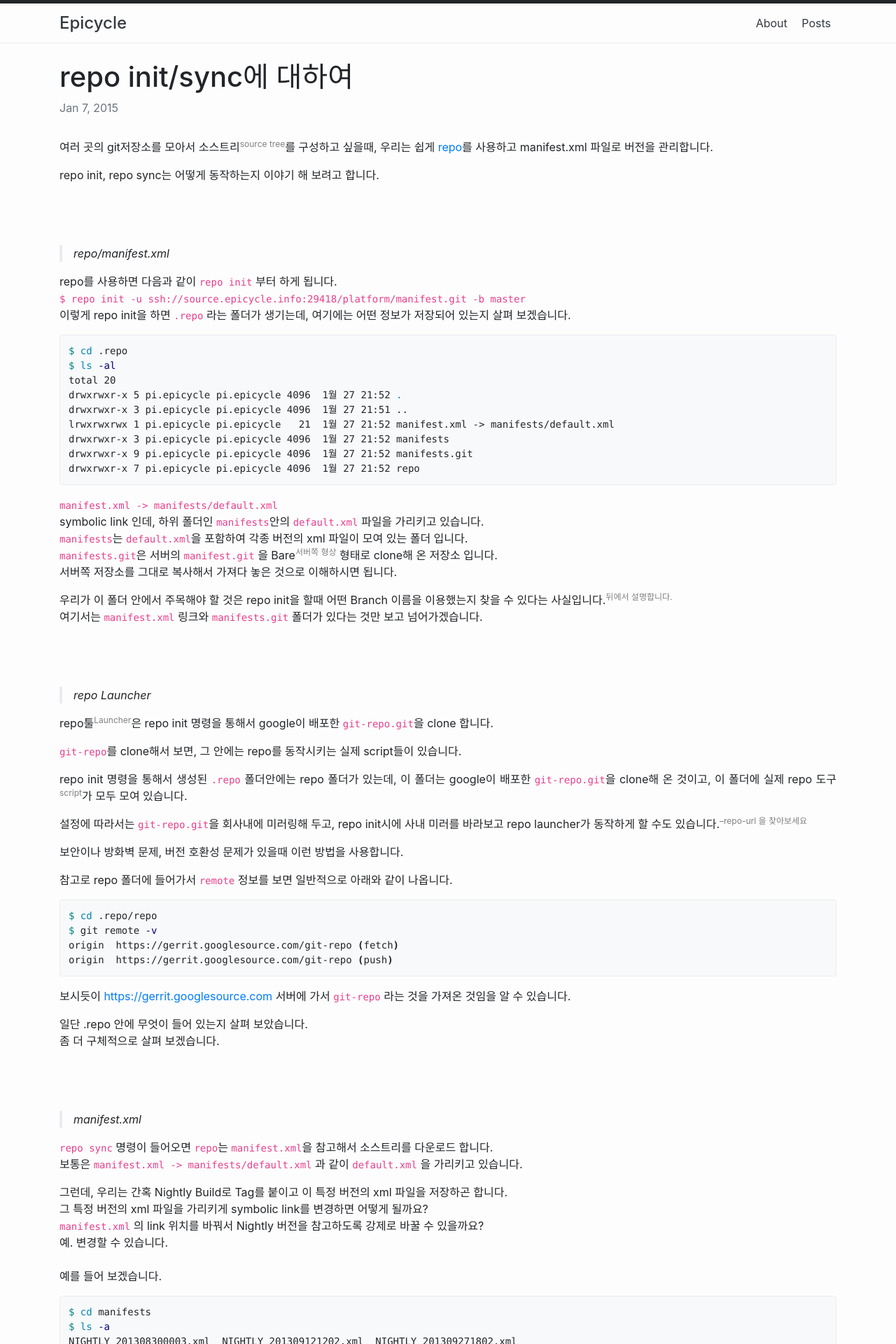
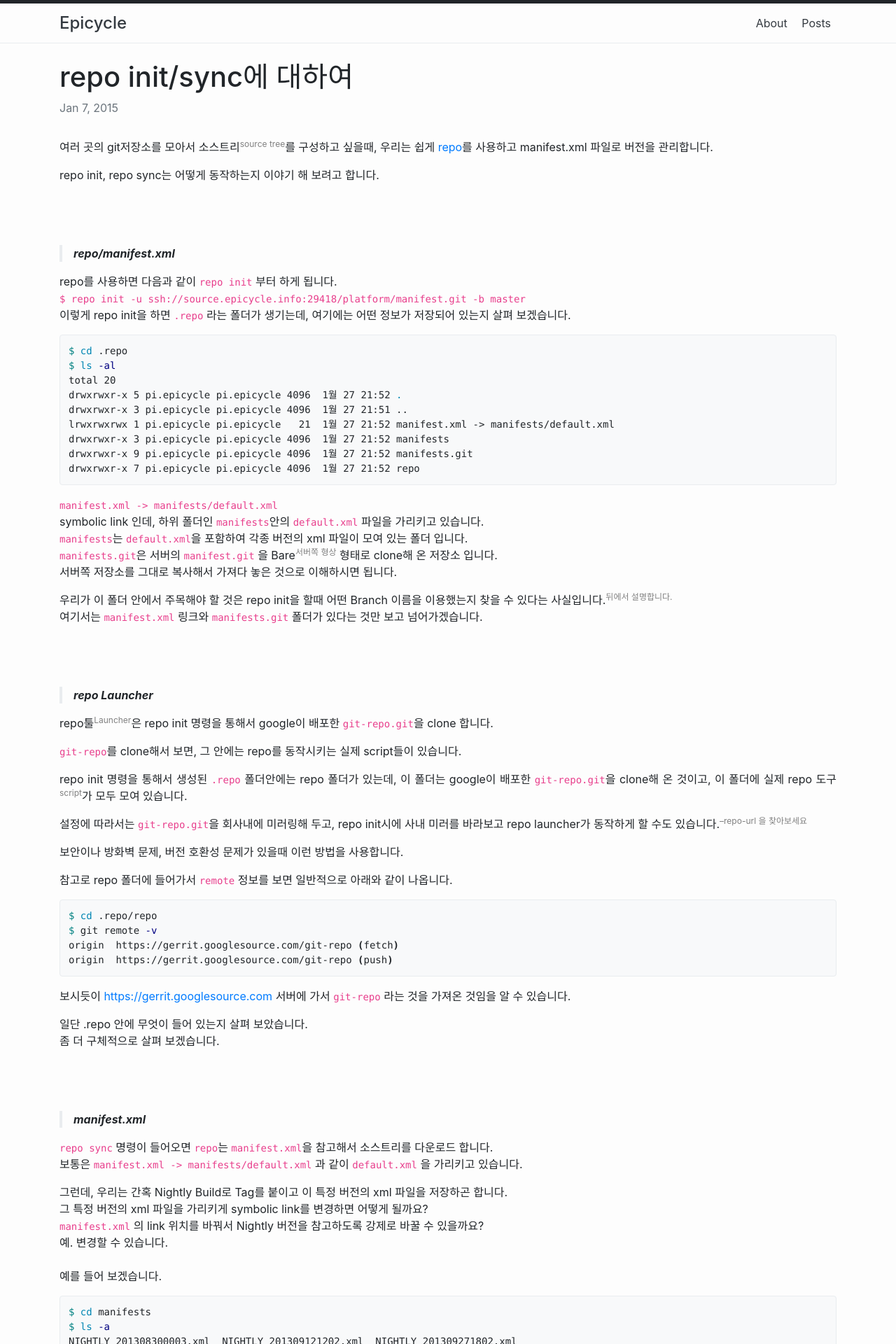
Before and after one commit to pseudocerasus/pseudocerasus.github.io, a Jekyll site: the page built from _posts/2015-01-07-about-repo.markdown, in a window 1280 px wide. Shown: the top 1920 px of the page at 70% size. Built offline with Jekyll 4.4.1, drawn with Linux system fonts in a browser that asks for light colours.

Commit message:
Apply bold text to quotes

```diff
--- a/_posts/2015-01-07-about-repo.markdown
+++ b/_posts/2015-01-07-about-repo.markdown
@@ -9,7 +9,7 @@ repo init, repo sync는 어떻게 동작하는지 이야기 해 보려고 합니
 <br>
 <br>
 <br>
-> repo/manifest.xml
+> **repo/manifest.xml**
 <br>
 
 repo를 사용하면 다음과 같이 `repo init` 부터 하게 됩니다. <br>
@@ -39,7 +39,7 @@ symbolic link 인데, 하위 폴더인 `manifests`안의 `default.xml` 파일을
    <br>
    <br>
    <br>
-> repo Launcher
+> **repo Launcher**
 <br>
 
 repo툴<span style="color:grey"><sup>Launcher</sup></span>은 repo init 명령을 통해서 google이 배포한 `git-repo.git`을 clone 합니다.<br>
@@ -66,7 +66,7 @@ origin  https://gerrit.googlesource.com/git-repo (push)
    <br>
 <br>
 <br>
-> manifest.xml
+> **manifest.xml**
 
 `repo sync` 명령이 들어오면 `repo`는 `manifest.xml`을 참고해서 소스트리를 다운로드 합니다.<br>
 보통은 `manifest.xml -> manifests/default.xml` 과 같이 `default.xml` 을 가리키고 있습니다.<br>
@@ -146,7 +146,7 @@ drwxrwxr-x 7 pi.epicycle pi.epicycle  4096  1월 27 21:53 repo
 <br>
 <br>
 <br>
-> repo init 정보 확인
+> **repo init 정보 확인**
 
 마지막으로 repo sync한 소스트리가 어떤 Branch 이름으로 repo init 한 것인지 살펴 보겠습니다.<br>
 `.repo` 폴더 안에는 `manifests.git` 폴더가 있습니다.<br>
--- a/_posts/2016-11-03-gerrit-acl.markdown
+++ b/_posts/2016-11-03-gerrit-acl.markdown
@@ -8,7 +8,7 @@ Gerrit<span style="color:green"><sup> 2.1x 버전</sup></span>의 권한 설정
 <br>
 <br>
 <br>
-> Rights Inherit From
+> **Rights Inherit From**
 <br>
 
 Gerrit의 권한 설정은 각 Git Repository(Project※)마다 Access 메뉴에서 합니다.<br>
@@ -42,7 +42,7 @@ Access 메뉴에 들어가 보면 가장 먼저 `Rights Inherit From: All-Projec
 <br>
 <br>
 <br>
-> refs/
+> **refs/**
 <br>
 
 `refs/` 는 Git의 branch와 tag와 같은 정보에 접근하기 위한 path로 생각하면 됩니다.<br>
```
